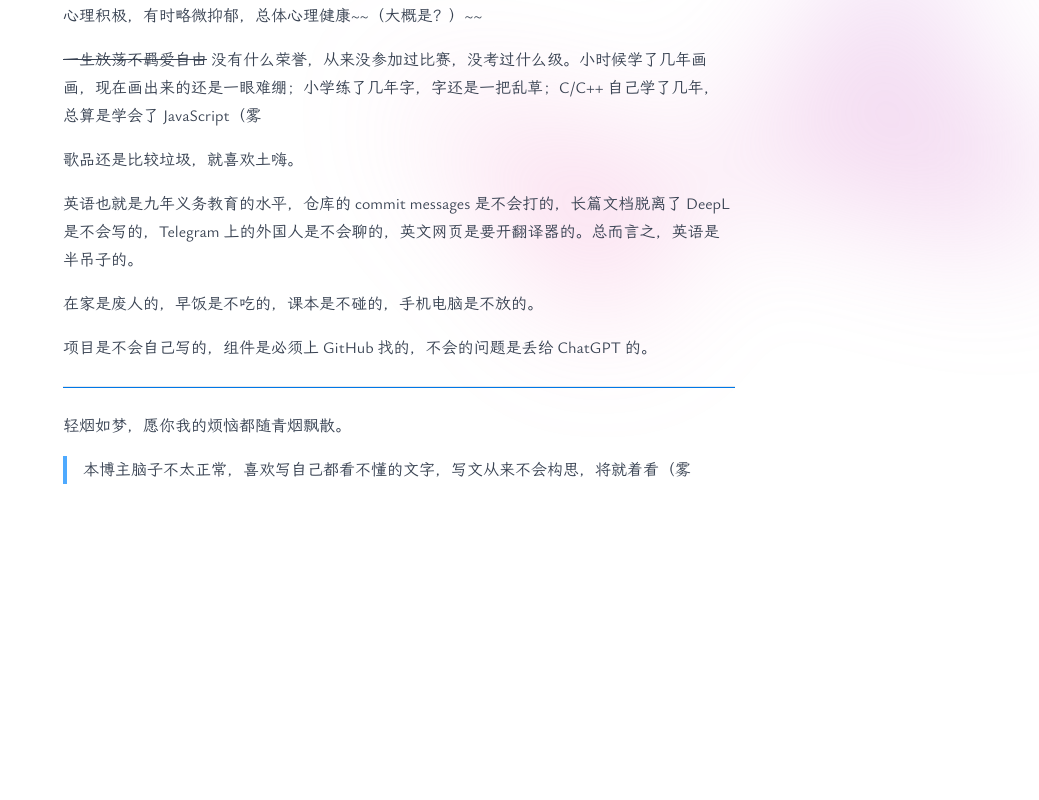
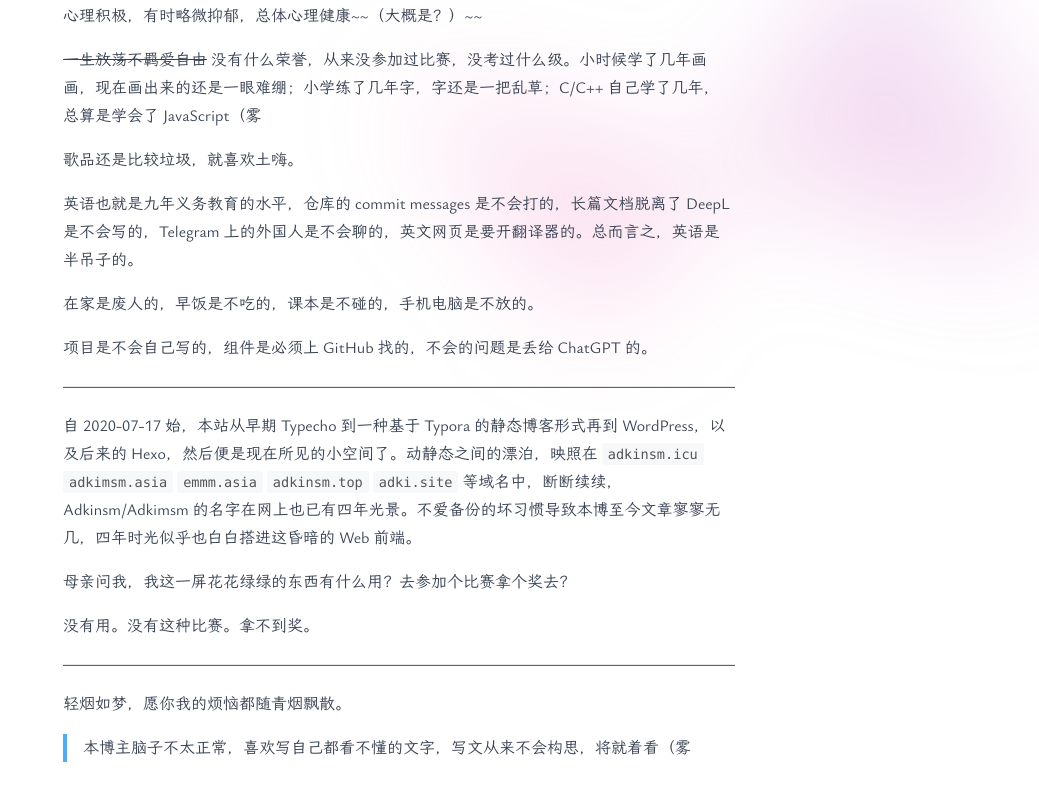
Before and after one commit to adkinsmpage/www.adki.site, a Next.js app: page /pages/about in a window 1280 px wide. Shown: the part 668-1468 px from the top of the page, without its empty margins (241-1280 px from the left). Before the commit the page ends 1232 px from the top, so only its background shows below. Built offline with nearby package versions, Linux system fonts and the light colour scheme.

Commit message:
docs(about): add site's introduction into the about page

```diff
--- a/src/app/pages/about/page.mdx
+++ b/src/app/pages/about/page.mdx
@@ -28,6 +28,14 @@
 
 ---
 
+自 2020-07-17 始，本站从早期 Typecho 到一种基于 Typora 的静态博客形式再到 WordPress，以及后来的 Hexo，然后便是现在所见的小空间了。动静态之间的漂泊，映照在 `adkinsm.icu` `adkimsm.asia` `emmm.asia` `adkinsm.top` `adki.site` 等域名中，断断续续，Adkinsm/Adkimsm 的名字在网上也已有四年光景。不爱备份的坏习惯导致本博至今文章寥寥无几，四年时光似乎也白白搭进这昏暗的 Web 前端。
+
+母亲问我，我这一屏花花绿绿的东西有什么用？去参加个比赛拿个奖去？
+
+没有用。没有这种比赛。拿不到奖。
+
+---
+
 轻烟如梦，愿你我的烦恼都随青烟飘散。
 
 > 本博主脑子不太正常，喜欢写自己都看不懂的文字，写文从来不会构思，将就着看（雾
```
